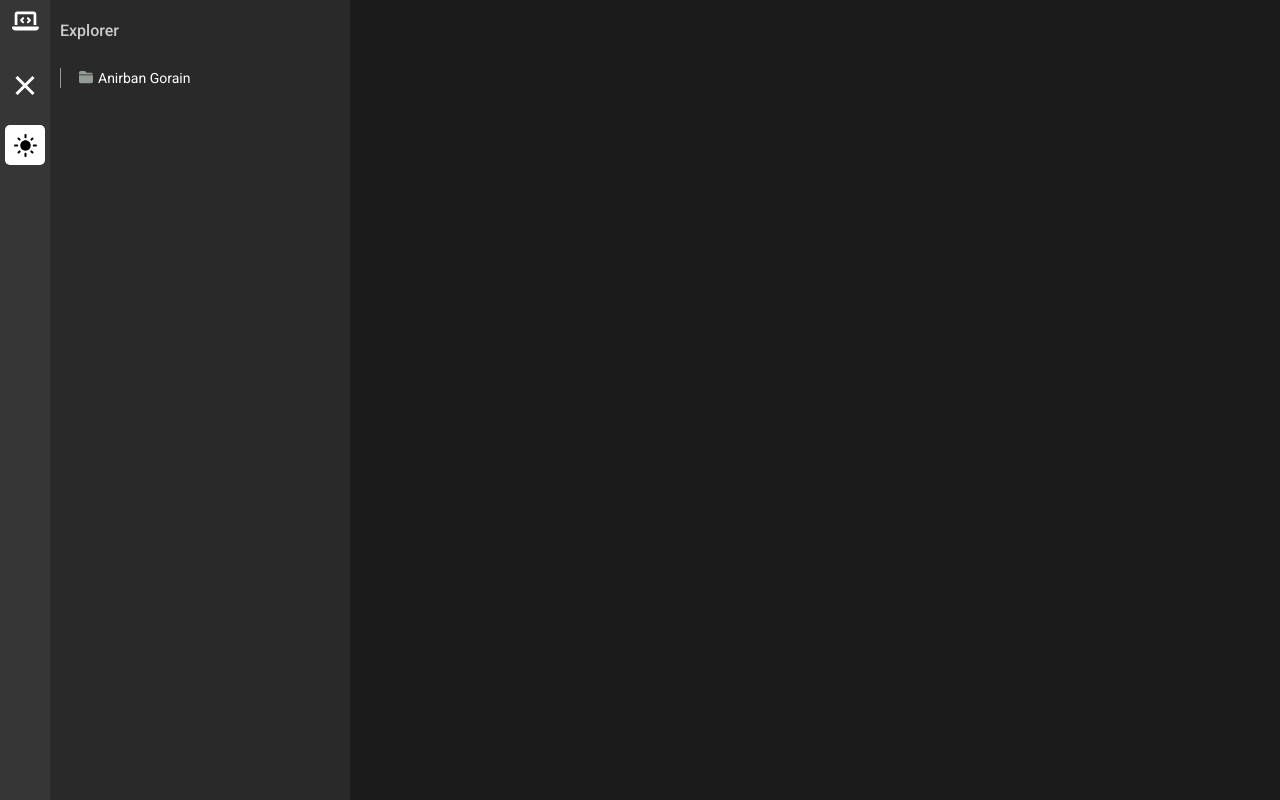
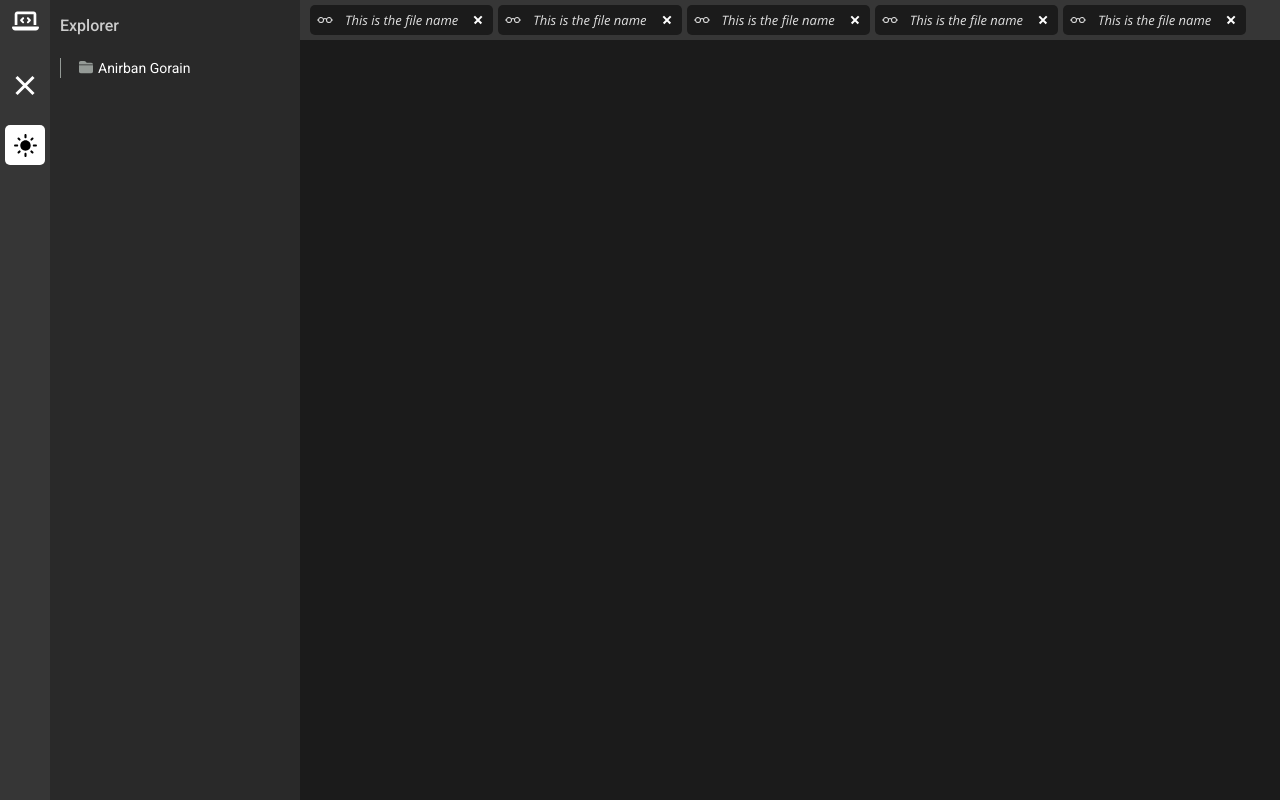
Before and after one commit to Anirban-Gorain/Portfolio, a React (Vite) app: page / in a window 1280 px wide. Built offline with nearby package versions, Linux system fonts and the light colour scheme.

Commit message:
Tab and TabBar is developed

```diff
--- a/index.html
+++ b/index.html
@@ -10,7 +10,7 @@
     <link rel="preconnect" href="https://fonts.googleapis.com" />
     <link rel="preconnect" href="https://fonts.gstatic.com" crossorigin />
     <link
-      href="https://fonts.googleapis.com/css2?family=Roboto:ital,wght@0,100;0,300;0,400;0,500;0,700;0,900;1,100;1,300;1,400;1,500;1,700;1,900&display=swap"
+      href="https://fonts.googleapis.com/css2?family=Open+Sans:ital,wght@0,300..800;1,300..800&family=Roboto:ital,wght@0,100;0,300;0,400;0,500;0,700;0,900;1,100;1,300;1,400;1,500;1,700;1,900&display=swap"
       rel="stylesheet"
     />
   </head>
--- /dev/null
+++ b/src/components/TabBar/Tab.jsx
@@ -0,0 +1,23 @@
+import "./tab.css";
+import { BsEyeglasses } from "react-icons/bs";
+
+export default function Tab() {
+  return (
+    <div className="tab-container">
+      <div className="file-icon-section">
+        <BsEyeglasses />
+      </div>
+      <div className="file-name-section">
+        <span className="file-name mont-file-heading">
+          This is the file name{" "}
+        </span>
+      </div>
+      <div className="close-button-section">
+        <button className="close">
+          <div className="line line-1"></div>
+          <div className="line line-2"></div>
+        </button>
+      </div>
+    </div>
+  );
+}
--- /dev/null
+++ b/src/components/TabBar/TabBar.jsx
@@ -0,0 +1,12 @@
+import Tab from "./Tab";
+import "./tab-bar.css";
+
+export default function TabBar() {
+  return (
+    <div className="tab-bar-container">
+      {new Array(5).fill().map(() => (
+        <Tab />
+      ))}
+    </div>
+  );
+}
--- /dev/null
+++ b/src/components/TabBar/tab-bar.css
@@ -0,0 +1,14 @@
+.tab-bar-container {
+  width: 100%;
+  height: 40px;
+  background: var(--easy-dark-background);
+  display: flex;
+  overflow-x: auto;
+  align-items: center;
+  column-gap: 5px;
+  padding: 0px 10px;
+}
+
+.tab-bar-container::-webkit-scrollbar {
+  display: none;
+}
--- /dev/null
+++ b/src/components/TabBar/tab.css
@@ -0,0 +1,79 @@
+.tab-container {
+  height: 30px;
+  background: var(--hard-dark-background);
+  min-width: 100px;
+  max-width: 400px;
+  display: flex;
+  justify-content: space-between;
+  padding: 5px 5px;
+  border-radius: 5px;
+  flex-shrink: 0;
+}
+
+.tab-container .file-icon-section {
+  aspect-ratio: 1 / 1;
+  height: 20px;
+  color: var(--file-name-color);
+  display: flex;
+  justify-content: center;
+  align-items: center;
+}
+
+.tab-container .file-name-section {
+  width: fit-content;
+  flex-grow: 1;
+  padding: 1px 5px;
+  justify-content: center;
+  align-items: center;
+}
+
+.tab-container .file-name-section .file-name {
+  width: fit-content;
+  flex-grow: 1;
+  padding: 1px 5px;
+  color: var(--file-name-color);
+  font-style: italic;
+}
+
+.tab-container .close-button-section {
+  aspect-ratio: 1 / 1;
+  height: 20px;
+  border-radius: 50%;
+  overflow: hidden;
+  padding: 5px;
+  flex-shrink: 0;
+  cursor: pointer;
+  transition: all 0.1s ease-in-out;
+}
+
+.tab-container .close-button-section:hover {
+  background: var(--medium-dark-background);
+}
+
+.tab-container .close-button-section .close {
+  cursor: pointer;
+  position: relative;
+  display: flex;
+  justify-content: center;
+  align-items: center;
+  width: 100%;
+  height: 100%;
+  background-color: transparent;
+  outline: none;
+  border: none;
+}
+
+.tab-container .close-button-section .close .line {
+  position: absolute;
+  width: 100%;
+  height: 1.5px;
+  background: #fff;
+}
+
+.line.line-1 {
+  transform: rotate(45deg);
+}
+
+.line.line-2 {
+  transform: rotate(-45deg);
+}
--- a/src/index.css
+++ b/src/index.css
@@ -18,6 +18,7 @@
   --file-explorer-icon-color: #949a96;
   --file-explorer-color: #fff;
   --file-explorer-hover-background-color: rgb(66, 65, 65);
+  --file-name-color: #e0e0e0;
 }
 
 .roboto-section-heading {
@@ -29,6 +30,12 @@
   font-family: "Roboto", sans-serif;
   font-weight: 400;
   font-size: 14px;
+}
+
+.mont-file-heading {
+  font-family: "Open Sans", sans-serif;
+  font-weight: 400;
+  font-size: 13px;
 }
 
 .hidden {
--- a/src/main-structure/MainStructure.jsx
+++ b/src/main-structure/MainStructure.jsx
@@ -3,6 +3,7 @@ import Hamburger from "../components/Hamburger/Hamburger";
 import ThemeToggleButton from "../components/ThemeToggleButton/ThemeToggleButton";
 import folderStructure from "../utilities/folderStructure";
 import Explorer from "../components/Explorer/Explorer";
+import TabBar from "../components/TabBar/TabBar";
 
 export default function MainStructure() {
   return (
@@ -27,7 +28,7 @@ export default function MainStructure() {
         </div>
       </div>
       <div className="editor-container">
-        <div className="tab-bar"></div>
+        <TabBar />
       </div>
     </div>
   );
--- a/src/main-structure/main-structure.css
+++ b/src/main-structure/main-structure.css
@@ -47,7 +47,7 @@
 
 .app-container .file-explorer-section {
   background-color: var(--medium-dark-background);
-  width: 300px;
+  width: 250px;
   overflow-y: auto;
 }
 
@@ -70,5 +70,7 @@
 
 .app-container .editor-container {
   background-color: var(--hard-dark-background);
-  flex-grow: 1;
+  /* flex-grow: 1;x */
+  /* overflow: hidden; */
+  width: calc(100% - 300px);
 }
```
